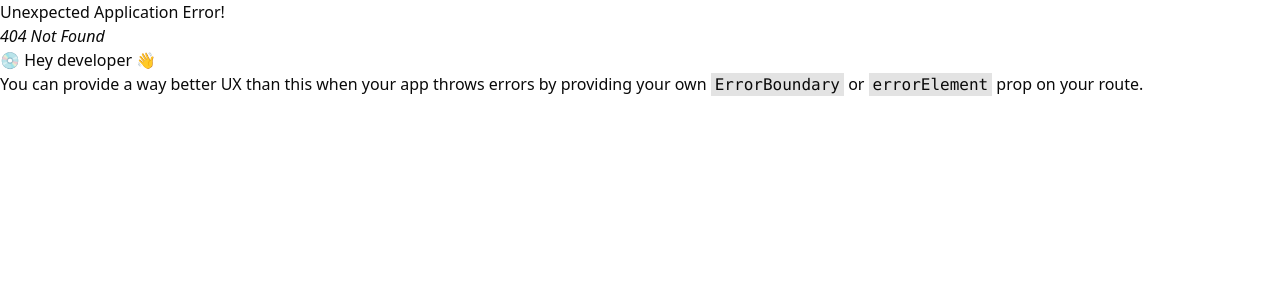
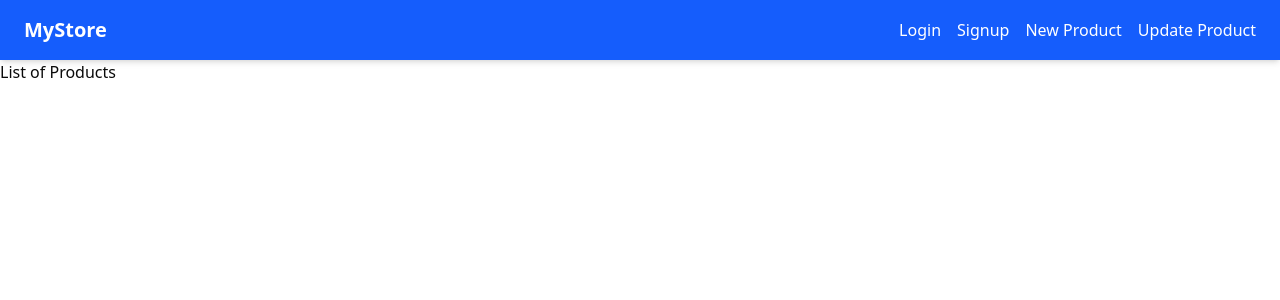
Before and after one commit to priyan2003/FiMoney, a React (Vite) app in the folder Frontend/: page /byproduct in a window 1280 px wide. Before the commit this address had no page. Shown: the top 300 px of the page. Built offline with nearby package versions, Linux system fonts and the light colour scheme.

Commit message:
fix some issues

```diff
--- a/Frontend/src/App.jsx
+++ b/Frontend/src/App.jsx
@@ -5,6 +5,7 @@ import Login from './components/login'
 import AddProduct from './components/AddProduct'
 import UpdateProduct from './components/UpdateProduct'
 import Home from './components/Home'
+import ByProduct from './components/ByProduct'
 const appRouter = createBrowserRouter(
   [
     {
@@ -24,6 +25,10 @@ const appRouter = createBrowserRouter(
       element:<AddProduct/>
     },
     {
+      path: '/byproduct',
+      element:<ByProduct/>
+    },
+    {
       path: '/updateproduct/:productId',  // <-- dynamic route for updating
       element: <UpdateProduct />
     }
--- /dev/null
+++ b/Frontend/src/components/ByProduct.jsx
@@ -0,0 +1,13 @@
+import React from 'react'
+import Navbar from './Navbar'
+
+const ByProduct = () => {
+  return (
+    <>
+    <Navbar/>
+    <div>List of Products</div>
+    </>
+  )
+}
+
+export default ByProduct
--- a/Frontend/src/components/Login.jsx
+++ b/Frontend/src/components/Login.jsx
@@ -35,7 +35,7 @@ const Login = () => {
       // localStorage.setItem("token", res.data.token);
 
       // Redirect to dashboard/home
-      setTimeout(() => navigate('/dashboard'), 1500);
+      setTimeout(() => navigate('/byproduct'), 1500);
     } catch (err) {
       const errMsg = err.response?.data?.mess || 'Login failed';
       setMessage({ type: 'error', text: errMsg });
```
Also changed, not shown: 1 other file (tests, documents, lock files or other folders).
